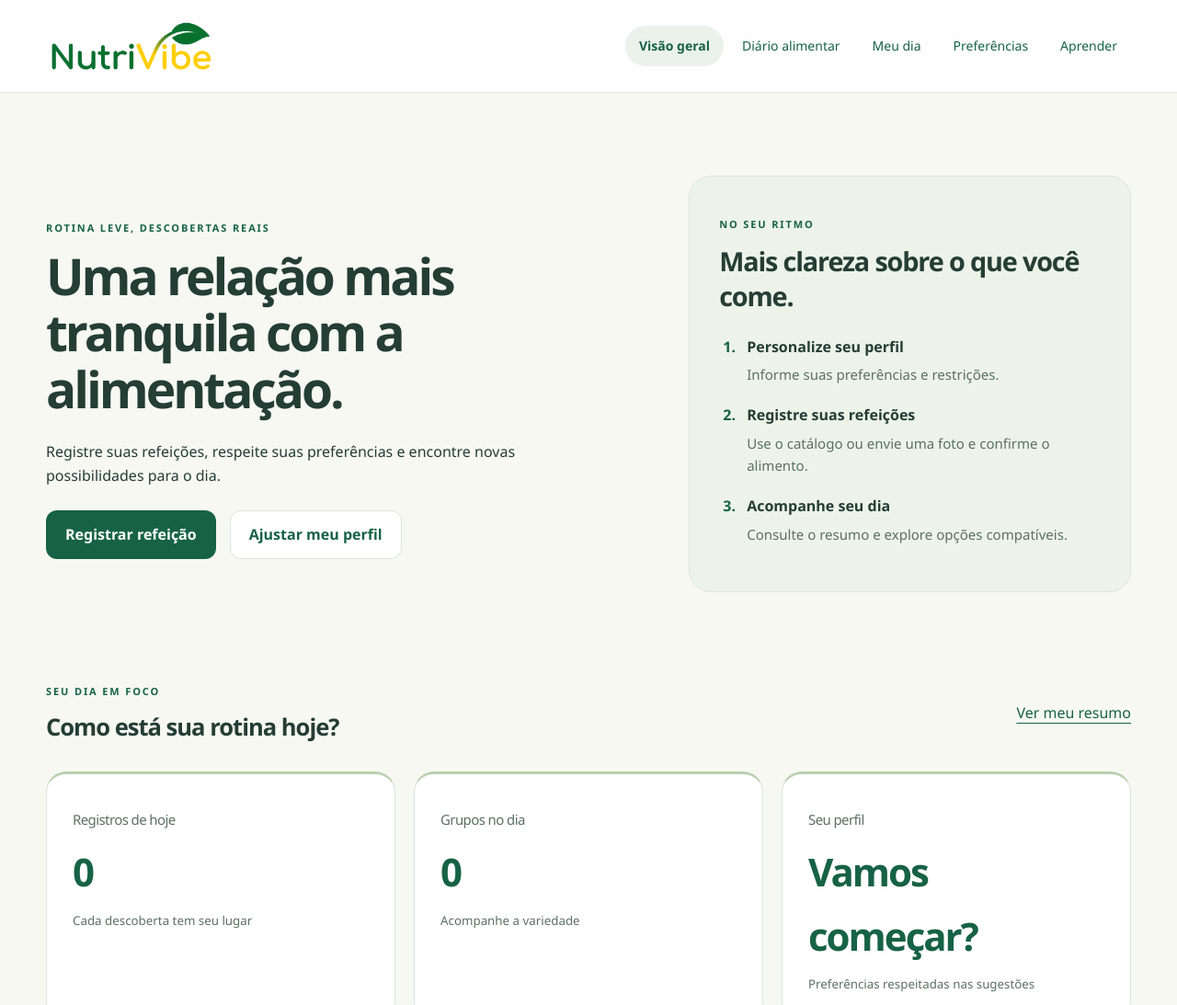
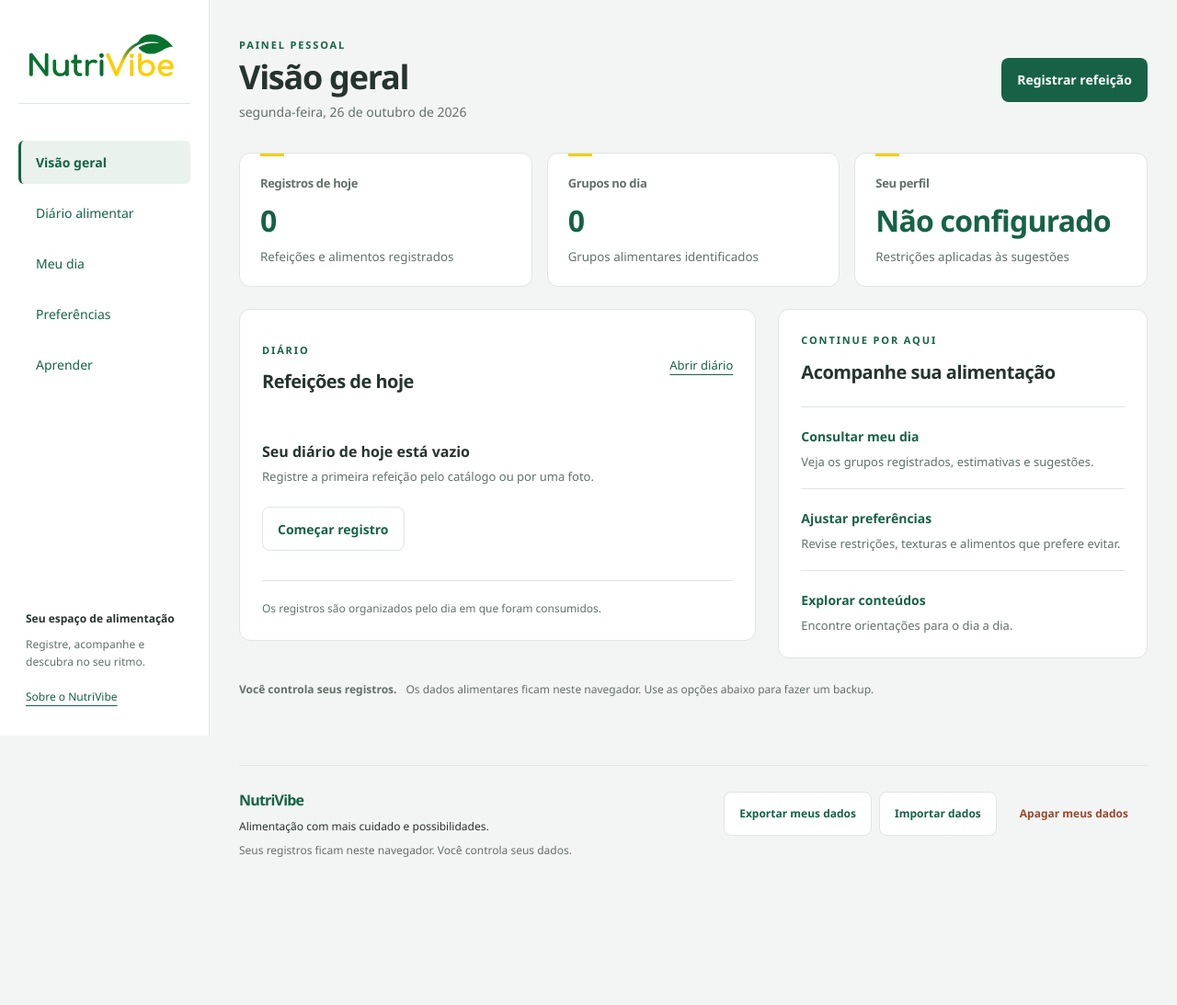
Before and after one commit to huezinho/projeto, a website with bundled scripts: page NutriVibe/html/aplicativo/index.html in a window 1280 px wide. Shown: the top 1093 px of the page at 92% size. After the commit the page ends 965 px from the top, so only its background shows below. Built offline with nearby package versions, Linux system fonts and the light colour scheme.

Commit message:
Diferencia painel do aplicativo e aplica paleta sólida à landing page

```diff
--- a/NutriVibe/css/aplicativo/style.css
+++ b/NutriVibe/css/aplicativo/style.css
@@ -2,13 +2,13 @@
   --green: #176247;
   --dark: #153b30;
   --soft: #eaf2eb;
-  --ink: #243d35;
-  --muted: #5c7066;
-  --line: #dce5dc;
-  --paper: #f7f8f2;
-  --orange: #e9a866;
+  --ink: #26332e;
+  --muted: #63706a;
+  --line: #dfe5e1;
+  --paper: #f3f5f4;
+  --orange: #f2cf00;
   --white: #fff;
-  --radius: 22px;
+  --radius: 12px;
 }
 * {
   box-sizing: border-box;
@@ -77,7 +77,7 @@ button:disabled {
   margin: auto;
 }
 header {
-  background: #ffffffed;
+  background: #ffffff;
   border-bottom: 1px solid var(--line);
 }
 .bar {
@@ -111,7 +111,7 @@ nav {
 nav a {
   padding: 10px 15px;
   text-decoration: none;
-  border-radius: 999px;
+  border-radius: 8px;
   font-size: 14px;
   white-space: nowrap;
 }
@@ -127,9 +127,9 @@ main {
   padding: 10px 0 72px;
 }
 h1 {
-  font-size: clamp(2.2rem, 4.3vw, 3.8rem);
+  font-size: clamp(1.8rem, 3vw, 2.25rem);
   line-height: 1.12;
-  letter-spacing: -0.055em;
+  letter-spacing: -0.035em;
   font-weight: 750;
   max-width: 780px;
   margin: 12px 0 24px;
@@ -217,7 +217,7 @@ small {
   font-weight: bold;
 }
 .stat {
-  font-size: 42px;
+  font-size: 32px;
   font-weight: 750;
   color: var(--green);
   margin: 4px 0;
@@ -229,7 +229,7 @@ small {
   color: var(--muted);
 }
 .stats .card {
-  border-top: 3px solid #b8d0ae;
+  border-top: 1px solid var(--line);
 }
 .page-title {
   margin: 40px 0 32px;
@@ -370,7 +370,7 @@ fieldset p {
   height: 16px;
 }
 .photo-section {
-  background: linear-gradient(120deg, #eef3e8, #fff);
+  background: #ffffff;
 }
 .upload {
   display: block;
@@ -604,11 +604,78 @@ dialog label {
   }
 }
 
-/* Resumo do fluxo, com conteúdo textual e sem símbolos decorativos. */
-.routine-panel { background: #edf3e9; border: 1px solid var(--line); border-radius: 24px; padding: 32px; }
-.routine-panel h2 { font-size: clamp(1.35rem, 2.5vw, 1.8rem); margin: 12px 0 24px; }
-.routine-panel ol { padding-left: 22px; margin: 0; }
-.routine-panel li { padding-left: 8px; margin: 18px 0; }
-.routine-panel li::marker { color: var(--green); font-weight: 700; }
-.routine-panel li p { margin: 5px 0; font-size: .94rem; color: var(--muted); }
-@media (max-width: 600px) { .brand-logo { width: 158px; } .routine-panel { padding: 24px; } }
+/* Área de trabalho do aplicativo. A landing page mantém seu próprio layout. */
+.brand-logo { width: 168px; }
+.bar { min-height: 82px; }
+main { padding-top: 24px; }
+h1 { margin: 8px 0 12px; }
+h2 { font-size: 1.25rem; letter-spacing: -0.025em; }
+h3 { font-size: 1.1rem; }
+.card { padding: 24px; }
+button, .button { border-radius: 8px; padding: 10px 16px; font-size: 14px; }
+nav a[aria-current] { color: var(--green); background: #e9f2ec; }
+nav a:hover { background: #f1f4f2; }
+.page-title { margin: 16px 0 28px; }
+.page-title p { margin: 8px 0; }
+.page-title .eyebrow { display: none; }
+.workspace-note { display: none; }
+.workspace-heading { display: flex; align-items: center; justify-content: space-between; gap: 24px; margin: 12px 0 28px; }
+.workspace-heading p { margin: 4px 0; }
+.workspace-heading h1 { margin: 6px 0; }
+.workspace-heading .muted { font-size: 14px; }
+.stats { gap: 16px; margin-bottom: 24px; }
+.stats .card { position: relative; padding: 20px 22px; }
+.stats .card::before { content: ""; position: absolute; width: 26px; height: 3px; background: var(--orange); top: 0; left: 22px; }
+.stats h2 { margin: 4px 0 12px; font-size: 13px; font-weight: 600; }
+.stats .stat { font-size: clamp(1.4rem, 2.5vw, 2rem); letter-spacing: -.8px; line-height: 1.3; overflow-wrap: anywhere; }
+.stats .card > p:last-child { margin-bottom: 0; font-size: 12px; }
+.overview-grid { display: grid; grid-template-columns: minmax(0, 1.4fr) minmax(0, 1fr); gap: 24px; align-items: start; }
+.overview-grid .card { margin: 0; }
+.today-panel .section-title { margin: 0 0 20px; align-items: center; flex-direction: row; }
+.today-panel .section-title a { font-size: 13px; white-space: nowrap; }
+.today-panel h2 { margin: 6px 0; }
+.records p { margin: 4px 0; font-size: 13px; }
+.records .tag { font-size: 10px; letter-spacing: 0; }
+.records .dashboard-empty { flex-direction: column; align-items: flex-start; padding: 24px 0 32px; gap: 18px; }
+.panel-footnote { font-size: 12px; margin: 20px 0 0; }
+.next-panel .eyebrow { margin-top: 0; }
+.workspace-link { display: block; padding: 18px 0; border-top: 1px solid var(--line); text-decoration: none; }
+.workspace-link:first-of-type { margin-top: 24px; }
+.workspace-link:last-child { padding-bottom: 0; }
+.workspace-link strong { font-size: 14px; }
+.workspace-link span { display: block; font-size: 13px; line-height: 1.6; color: var(--muted); margin-top: 5px; }
+.workspace-link:hover strong { text-decoration: underline; }
+.privacy-strip { display: flex; flex-wrap: wrap; gap: 6px 10px; margin-top: 24px; font-size: 12px; color: var(--muted); }
+footer { padding: 24px 0; gap: 24px; }
+footer .brand { font-size: 16px; }
+footer p { margin: 6px 0; font-size: 12px; }
+#storage-status:empty { display: none; }
+@media (min-width: 1100px) {
+  body { padding-left: 228px; }
+  body > header { position: fixed; inset: 0 auto 0 0; width: 228px; z-index: 3; border: 0; border-right: 1px solid var(--line); overflow-y: auto; }
+  header .bar { width: 100%; padding: 32px 20px; flex-direction: column; align-items: stretch; gap: 40px; min-height: 100%; justify-content: flex-start; }
+  header .brand { padding: 0 6px 24px; border-bottom: 1px solid var(--line); }
+  header nav { flex-direction: column; gap: 8px; }
+  header nav a { padding: 12px 16px; border-left: 3px solid transparent; border-radius: 6px; }
+  header nav a[aria-current] { border-left-color: var(--green); }
+  .workspace-note { display: block; margin-top: auto; padding: 24px 8px 0; color: var(--muted); font-size: 12px; }
+  .workspace-note strong { color: var(--ink); }
+  .workspace-note p { margin: 8px 0 18px; }
+  .container { width: min(1180px, calc(100% - 64px)); }
+  .skip:focus { left: 240px; }
+}
+@media (max-width: 1099px) {
+  .overview-grid { gap: 16px; }
+}
+@media (max-width: 700px) {
+  .overview-grid { grid-template-columns: 1fr; }
+  .workspace-heading { align-items: flex-start; flex-direction: column; gap: 16px; }
+  .stats { grid-template-columns: repeat(2, minmax(0, 1fr)); gap: 12px; }
+  .stats .card:last-child { grid-column: 1 / -1; }
+  .stats .card { padding: 16px 20px; }
+  .stats h2 { margin-bottom: 8px; }
+  .workspace-heading .button { width: 100%; }
+  .today-panel .section-title { gap: 12px; }
+  .bar { padding: 16px 0; }
+  main { padding-top: 12px; }
+}
--- a/NutriVibe/css/landingpage/style.css
+++ b/NutriVibe/css/landingpage/style.css
@@ -1,18 +1,18 @@
 :root {
-  --verde-principal: #4caf50;
-  --verde-escuro: #2e7d32;
-  --verde-claro: #e8f5e9;
-  --laranja: #ff9800;
-  --laranja-claro: #fff3e0;
-  --amarelo: #ffd54f;
-  --azul: #42a5f5;
-  --azul-claro: #e3f2fd;
+  --verde-principal: #19733d;
+  --verde-escuro: #145c32;
+  --verde-claro: #edf5ee;
+  --laranja: #f2cf00;
+  --laranja-claro: #fff9d6;
+  --amarelo: #f2cf00;
+  --azul: #19733d;
+  --azul-claro: #edf5ee;
   --vermelho: #ef5350;
   --vermelho-claro: #ffebee;
   --fundo: #f8faf7;
   --card: #ffffff;
-  --texto-principal: #263238;
-  --texto-secundario: #607d8b;
+  --texto-principal: #223b2d;
+  --texto-secundario: #56695d;
   --borda: #dde9dd;
   --sombra: 0 18px 45px rgba(38, 50, 56, 0.12);
   --raio: 8px;
@@ -65,9 +65,8 @@ a {
   position: sticky;
   top: 0;
   z-index: 20;
-  background: rgba(248, 250, 247, 0.92);
+  background: #ffffff;
   border-bottom: 1px solid var(--borda);
-  backdrop-filter: blur(14px);
 }
 
 .nav {
@@ -146,13 +145,8 @@ a {
 }
 
 .section-band {
-  background:
-    radial-gradient(
-      circle at top left,
-      rgba(255, 213, 79, 0.28),
-      transparent 34%
-    ),
-    linear-gradient(135deg, #f8faf7 0%, #e8f5e9 100%);
+  background: #f7f8ec;
+  border-bottom: 1px solid var(--borda);
 }
 
 .hero {
@@ -244,7 +238,7 @@ h3 {
 .button-primary {
   background: var(--verde-principal);
   color: #ffffff;
-  box-shadow: 0 12px 24px rgba(76, 175, 80, 0.25);
+  box-shadow: none;
 }
 
 .button-primary:hover,
@@ -275,7 +269,7 @@ h3 {
 .hero-badges span {
   padding: 8px 12px;
   border-radius: 999px;
-  background: rgba(255, 255, 255, 0.76);
+  background: #ffffff;
   border: 1px solid var(--borda);
   color: var(--verde-escuro);
   font-size: 0.9rem;
@@ -285,7 +279,7 @@ h3 {
 .hero-visual {
   padding: 18px;
   border-radius: 24px;
-  background: rgba(255, 255, 255, 0.56);
+  background: #ffffff;
   box-shadow: var(--sombra);
 }
 
@@ -354,12 +348,12 @@ h3 {
 
 .card-icon-orange {
   background: var(--laranja-claro);
-  color: #b85f00;
+  color: #705b00;
 }
 
 .card-icon-blue {
   background: var(--azul-claro);
-  color: #126aa4;
+  color: #145c32;
 }
 
 .feature-list {
@@ -394,13 +388,13 @@ h3 {
 }
 
 .section-highlight {
-  background: linear-gradient(135deg, var(--verde-escuro), #225927);
+  background: var(--verde-escuro);
   color: #ffffff;
 }
 
 .section-highlight .eyebrow,
 .section-highlight p {
-  color: #e8f5e9;
+  color: #edf5ee;
 }
 
 .score-panel {
@@ -434,7 +428,7 @@ h3 {
   width: 78%;
   height: 100%;
   border-radius: inherit;
-  background: linear-gradient(90deg, var(--amarelo), var(--laranja));
+  background: var(--amarelo);
 }
 
 .score-panel ul {
@@ -480,7 +474,7 @@ h3 {
 
 .footer-content p {
   margin: 0;
-  color: #e8f5e9;
+  color: #edf5ee;
 }
 
 @media (max-width: 860px) {
@@ -567,7 +561,7 @@ h3 {
 .contact-form input:not([type="checkbox"]) {
   width: 100%;
   padding: 14px;
-  border: 1px solid #607d8b;
+  border: 1px solid #56695d;
   border-radius: 8px;
   font: inherit;
 }
@@ -577,12 +571,12 @@ button {
   border: 0;
 }
 :focus-visible {
-  outline: 3px solid #126aa4;
+  outline: 3px solid #145c32;
   outline-offset: 4px;
 }
 .button-primary,
 .nav-cta {
-  background: #2e7d32;
+  background: #145c32;
 }
 @media (prefers-reduced-motion: reduce) {
   html {
@@ -599,3 +593,7 @@ button {
   opacity: 1;
   transform: none;
 }
+
+.hero-visual { border-top: 5px solid var(--amarelo); }
+.card-icon-orange { background: #fff9d6; color: #705b00; }
+.nav-cta { border-bottom: 3px solid var(--amarelo); }
--- a/NutriVibe/html/aplicativo/index.html
+++ b/NutriVibe/html/aplicativo/index.html
@@ -30,50 +30,40 @@
           ><a href="perfil.html">Preferências</a
           ><a href="educacao.html">Aprender</a>
         </nav>
+        <div class="workspace-note"><strong>Seu espaço de alimentação</strong><p>Registre, acompanhe e descubra no seu ritmo.</p><a href="../landingpage/index.html">Sobre o NutriVibe</a></div>
       </div>
     </header>
     <main id="conteudo" class="container">
       <p id="storage-status" role="status"></p>
-      <section class="hero">
+      <div class="workspace-heading">
         <div>
-          <p class="eyebrow">ROTINA LEVE, DESCOBERTAS REAIS</p>
-          <h1>Uma relação mais tranquila com a alimentação.</h1>
-          <p>
-            Registre suas refeições, respeite suas preferências e encontre novas
-            possibilidades para o dia.
-          </p>
-          <div class="actions">
-            <a class="button" href="registro.html"> Registrar refeição</a
-            ><a class="button secondary" href="perfil.html"
-              >Ajustar meu perfil</a
-            >
-          </div>
+          <p class="eyebrow">PAINEL PESSOAL</p>
+          <h1>Visão geral</h1>
+          <p id="dashboard-date" class="muted"></p>
         </div>
-        <aside class="routine-panel" aria-label="Como usar o NutriVibe"><p class="eyebrow">NO SEU RITMO</p><h2>Mais clareza sobre o que você come.</h2><ol><li><strong>Personalize seu perfil</strong><p>Informe suas preferências e restrições.</p></li><li><strong>Registre suas refeições</strong><p>Use o catálogo ou envie uma foto e confirme o alimento.</p></li><li><strong>Acompanhe seu dia</strong><p>Consulte o resumo e explore opções compatíveis.</p></li></ol></aside>
-      </section>
-      <section>
-        <div class="section-title">
-          <div>
-            <p class="eyebrow">SEU DIA EM FOCO</p>
-            <h2>Como está sua rotina hoje?</h2>
-          </div>
-          <a href="resumo.html">Ver meu resumo </a>
-        </div>
+        <a class="button" href="registro.html">Registrar refeição</a>
+      </div>
+      <section aria-label="Indicadores de hoje">
         <div id="dashboard" class="grid stats"></div>
       </section>
-      <section class="card split">
-        <div>
-          <span class="tag">DO SEU JEITO</span>
-          <h2>O cuidado começa pelas suas preferências.</h2>
-          <p>
-            Intolerâncias, cores, texturas e alimentos que você prefere evitar
-            são considerados nas sugestões.
-          </p>
-        </div>
-        <a class="button secondary" href="perfil.html"
-          >Personalizar alimentação </a
-        >
-      </section>
+      <div class="overview-grid">
+        <section class="card today-panel" aria-labelledby="today-title">
+          <div class="section-title">
+            <div><p class="eyebrow">DIÁRIO</p><h2 id="today-title">Refeições de hoje</h2></div>
+            <a href="registro.html">Abrir diário</a>
+          </div>
+          <ul id="recent-records" class="records"></ul>
+          <p class="muted panel-footnote">Os registros são organizados pelo dia em que foram consumidos.</p>
+        </section>
+        <aside class="card next-panel" aria-labelledby="next-title">
+          <p class="eyebrow">CONTINUE POR AQUI</p>
+          <h2 id="next-title">Acompanhe sua alimentação</h2>
+          <a class="workspace-link" href="resumo.html"><strong>Consultar meu dia</strong><span>Veja os grupos registrados, estimativas e sugestões.</span></a>
+          <a class="workspace-link" href="perfil.html"><strong>Ajustar preferências</strong><span>Revise restrições, texturas e alimentos que prefere evitar.</span></a>
+          <a class="workspace-link" href="educacao.html"><strong>Explorar conteúdos</strong><span>Encontre orientações para o dia a dia.</span></a>
+        </aside>
+      </div>
+      <div class="privacy-strip"><strong>Você controla seus registros.</strong><span>Os dados alimentares ficam neste navegador. Use as opções abaixo para fazer um backup.</span></div>
     </main>
     <footer class="container">
       <div>
--- a/NutriVibe/javascript/aplicativo/app.js
+++ b/NutriVibe/javascript/aplicativo/app.js
@@ -451,11 +451,33 @@ if ($("#resumo")) {
 }
 if ($("#dashboard")) {
   const day = dailyRecords(state.records, localDate());
+  $("#dashboard-date").textContent = new Intl.DateTimeFormat("pt-BR", {
+    weekday: "long", day: "numeric", month: "long", year: "numeric",
+  }).format(new Date());
+  const recent = $("#recent-records");
+  if (!day.length) {
+    const empty = node("li", undefined, "dashboard-empty");
+    const content = node("div");
+    content.append(node("strong", "Seu diário de hoje está vazio"), node("p", "Registre a primeira refeição pelo catálogo ou por uma foto.", "muted"));
+    const link = node("a", "Começar registro", "button secondary");
+    link.href = "registro.html";
+    empty.append(content, link);
+    recent.append(empty);
+  }
+  for (const record of day.slice(-5).reverse()) {
+    const food = foods.find((item) => item.id === record.foodId);
+    const item = node("li");
+    const content = node("div");
+    content.append(node("strong", food?.name || record.customName), node("p", record.meal, "muted"));
+    item.append(content, node("span", record.nutrition ? "Peso confirmado" : "Sem peso informado", "tag"));
+    recent.append(item);
+  }
+
   stat(
     $("#dashboard"),
     "Registros de hoje",
     day.length,
-    "Cada descoberta tem seu lugar",
+    "Refeições e alimentos registrados",
   );
   stat(
     $("#dashboard"),
@@ -465,13 +487,13 @@ if ($("#dashboard")) {
         .map((r) => foods.find((f) => f.id === r.foodId)?.group)
         .filter(Boolean),
     ).size,
-    "Acompanhe a variedade",
+    "Grupos alimentares identificados",
   );
   stat(
     $("#dashboard"),
     "Seu perfil",
-    state.profile.name || "Vamos começar?",
-    "Preferências respeitadas nas sugestões",
+    state.profile.name || "Não configurado",
+    "Restrições aplicadas às sugestões",
   );
 }
 function setupPhoto() {
--- a/NutriVibe/testes/browser.cjs
+++ b/NutriVibe/testes/browser.cjs
@@ -47,6 +47,11 @@ const fs = require("node:fs");
       .getByRole("button", { name: "Confirmar peso e registrar" })
       .click();
     await page.reload();
+    assert.equal(await page.locator("#registros strong").count(), 1);
+    await page.goto(app + "index.html");
+    assert.equal(await page.locator("#recent-records strong").first().textContent(), "Banana");
+    assert.equal(await page.locator("#dashboard .stat").first().textContent(), "1");
+    await page.getByRole("link", { name: "Abrir diário", exact: true }).click();
     assert.equal(await page.locator("#registros strong").count(), 1);
     await page.goto(app + "resumo.html");
     assert.equal(
```
Also changed, not shown: NutriVibe/documentacoes/implementacao.md (+8 -0 lines), NutriVibe/html/aplicativo/educacao.html (+2 -1 lines), NutriVibe/html/aplicativo/perfil.html (+2 -1 lines), NutriVibe/html/aplicativo/registro.html (+2 -1 lines), NutriVibe/html/aplicativo/resumo.html (+2 -1 lines), NutriVibe/documentacoes/evidencias/recomendacoes-1280.png, NutriVibe/documentacoes/evidencias/recomendacoes-360.png, NutriVibe/documentacoes/evidencias/recomendacoes-768.png, NutriVibe/documentacoes/evidencias/visao-geral-1280.png, NutriVibe/documentacoes/evidencias/visao-geral-360.png, NutriVibe/documentacoes/evidencias/visao-geral-768.png.
